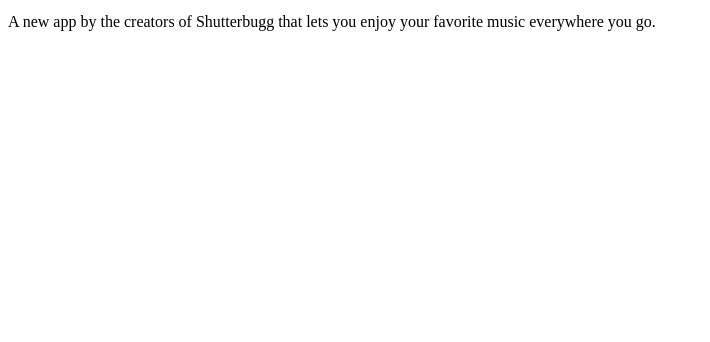
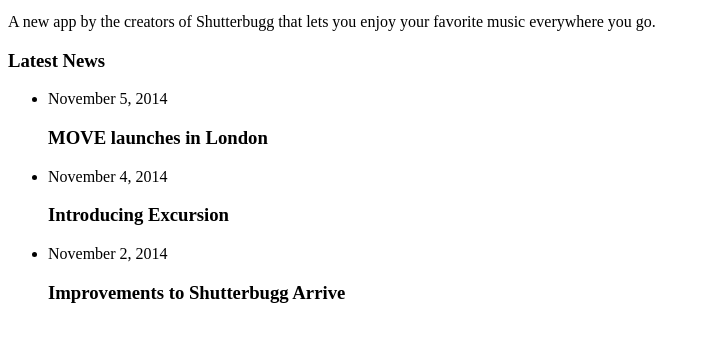
Before and after one commit to dargaCode/CodecademyNewsroomLayout, a plain HTML site: page index.html in a window 1280 px wide. Shown: the part 314-656 px from the top of the page, without its empty margins (0-710 px from the left). Drawn offline with Linux system fonts and the light colour scheme.

Commit message:
add news section content

```diff
--- a/index.html
+++ b/index.html
@@ -50,7 +50,21 @@
 
     <div class="news">
       <div class="container">
-
+        <h3>Latest News</h3>
+        <ul>
+          <li>
+            <p>November 5, 2014</p>
+            <h3><a>MOVE launches in London</a></h3>
+          </li>
+          <li>
+            <p>November 4, 2014</p>
+            <h3><a>Introducing Excursion</a></h3>
+          </li>
+          <li>
+            <p>November 2, 2014</p>
+            <h3><a>Improvements to Shutterbugg Arrive</a></h3>
+          </li>
+        </ul>
       </div>
     </div>
 
```
